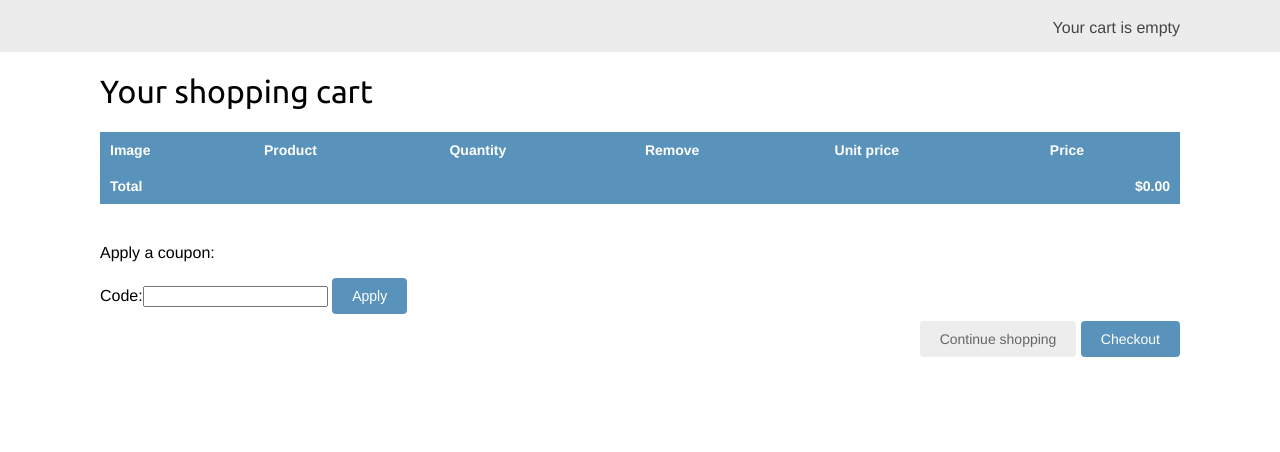
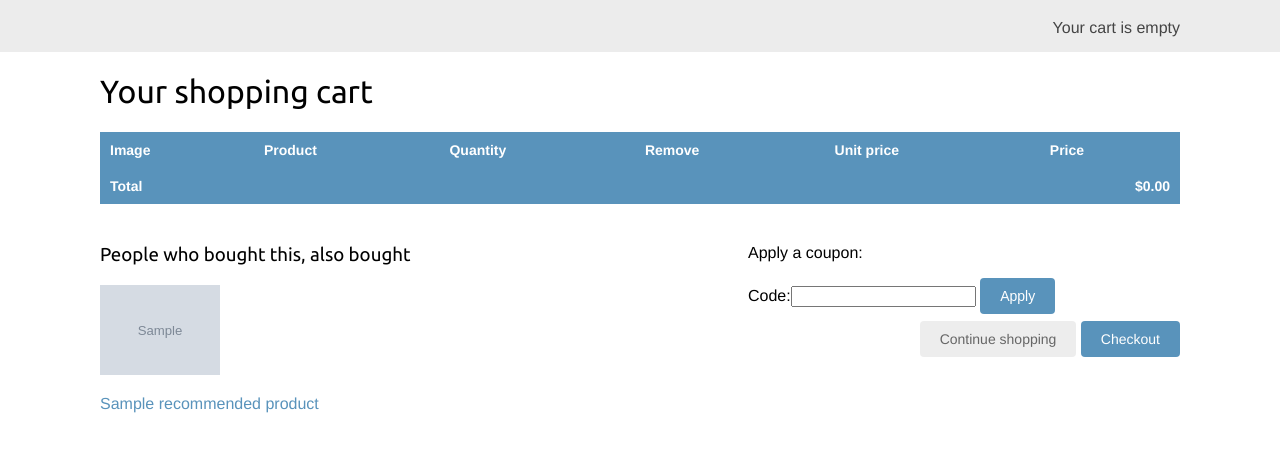
Before and after one commit to jrkd5/d3be_myshop, a Django app: template cart/templates/cart/detail.html in a window 1280 px wide. Shown: the part 46-498 px from the top of the page. Run offline with Django 3.2, Linux system fonts and the light colour scheme; tables that the repository leaves empty hold one stand-in row (values such as "Sample post"); the template is opened without the code that fills it: values that come from a table or form of the project are taken from there, most other values are stand-ins (such as "Sample title", 1, 10 or a date in 2020); grey boxes marked "Sample" are stand-in pictures; parts of the project's set-up code (start-up, migrations or seed data) failed here and were passed over.

Commit message:
Added recommendations for cart view.

```diff
--- a/cart/templates/cart/detail.html
+++ b/cart/templates/cart/detail.html
@@ -73,6 +73,20 @@
             </tr>
         </tbody>
     </table>
+    {% if recommended_products %}
+        <div class="recommendations cart">
+            <h3>People who bought this, also bought</h3>
+            {% for p in recommended_products %}
+                <div class="item">
+                    <a href="{{ p.get_absolute_url }}">
+                        <img src="{% if p.image %}{{ p.image.url }}{% else %}
+                            {% static "img/no_image.png" %}{% endif %}" alt="Product image">
+                    </a>
+                    <p><a href="{{ p.get_absolute_url }}">{{ p.name }}</a></p>
+                </div>
+            {% endfor %}
+        </div>
+    {% endif %}
     <p>Apply a coupon:</p>
     <form action="{% url "coupons:apply" %}" method="post">
         {{ coupon_apply_form }}
```
Also changed, not shown: cart/views.py (+7 -1 lines).
